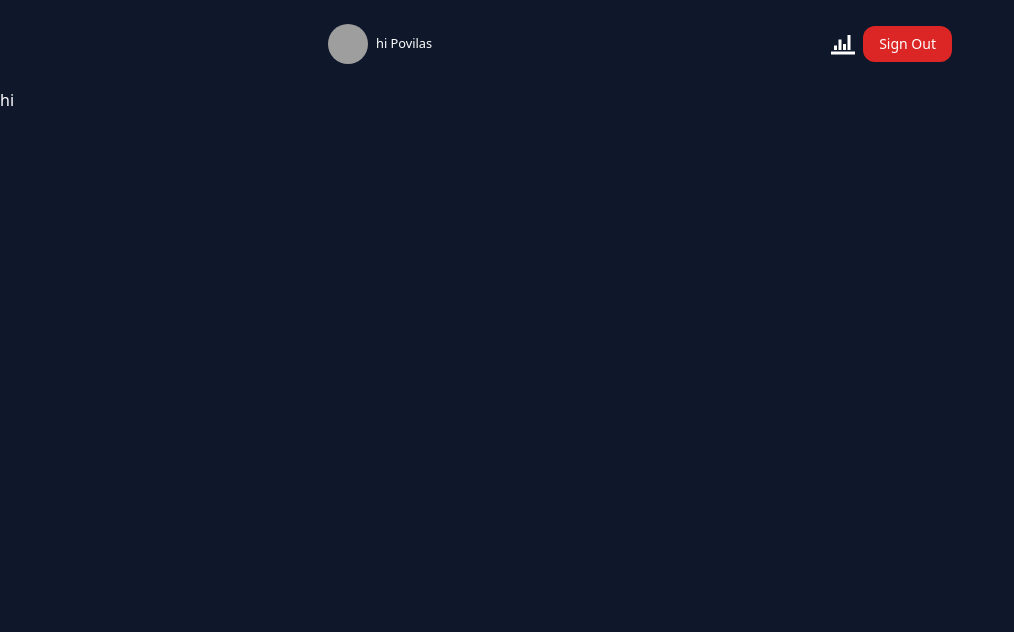
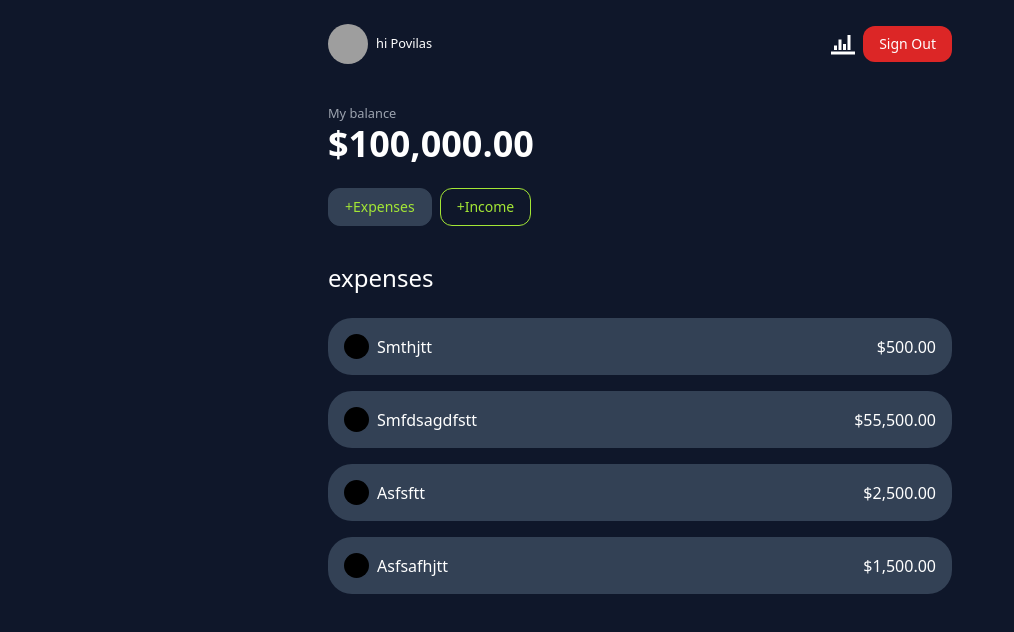
Before and after one commit to PovilasGe/budget, a Next.js app: page / in a window 1280 px wide. Shown: the top 632 px of the page, without its empty margins (0-1014 px from the left). Built offline with nearby package versions, Linux system fonts and the light colour scheme; grey boxes are pictures that could not be loaded.

Commit message:
add expenses

```diff
--- a/app/globals.css
+++ b/app/globals.css
@@ -17,6 +17,14 @@
     @apply px-4 py-2 text-sm capitalize rounded-xl;
   }
 
+  .btn-primary {
+    @apply border bg-slate-700 border-slate-700 text-lime-400;
+  }
+
+  .btn-primary-outline {
+    @apply border border-lime-400 text-lime-400;
+  }
+
   .btn-danger {
     @apply text-white bg-red-600 border-red-600;
   }
--- /dev/null
+++ b/app/lib/utils.js
@@ -0,0 +1,7 @@
+export const currencyFormatter = (amount) => {
+    const formatter = Intl.NumberFormat('en-US', {
+        currency: 'USD',
+        style: 'currency'
+    })
+    return formatter.format(amount)
+}
--- a/app/page.js
+++ b/app/page.js
@@ -1,5 +1,58 @@
+import { currencyFormatter } from "./lib/utils"
+import ExpenseCategoryItem from "@/components/ExpenseCategoryItem"
+
+const DUMMY_DATA = [
+  {
+    id: 1,
+    title: 'smthjtt',
+    color: '#000',
+    amount: 500,
+  },
+  {
+    id: 2,
+    title: 'smfdsagdfstt',
+    color: '#000',
+    amount: 55500,
+  },
+  {
+    id: 3,
+    title: 'asfsftt',
+    color: '#000',
+    amount: 2500,
+  },
+  {
+    id: 4,
+    title: 'asfsafhjtt',
+    color: '#000',
+    amount: 1500,
+  },
+]
+
 export default function Home() {
   return (
-    <h1>hi</h1>
+    <main className="container max-w-2xl px-6 mx-auto">
+      <section className="py-3">
+        <small className="text-gray-400 text-md">My balance</small>
+        <h2 className="text-4xl font-bold">{currencyFormatter(100000)}</h2>
+      </section>
+
+      <section className="flex items-center gap-2 py-3">
+        <button className="btn btn-primary">+expenses</button>
+        <button className="btn btn-primary-outline">+income</button>
+      </section>
+
+      <section className="py-6">
+        <h3 className="text-2xl">expenses</h3>
+        <div className="flex flex-col gap-4 mt-6">
+          {DUMMY_DATA.map(expense => {
+            return <ExpenseCategoryItem
+              color={expense.color}
+              title={expense.title}
+              amount={expense.amount} />
+          })}
+
+        </div>
+      </section>
+    </main>
   )
 }
--- /dev/null
+++ b/components/ExpenseCategoryItem.js
@@ -0,0 +1,17 @@
+import { currencyFormatter } from "@/app/lib/utils"
+
+function ExpenseCategoryItem({ color, title, amount }) {
+    return (
+        <button>
+            <div className="flex items-center justify-between px-4 py-4 bg-slate-700 rounded-3xl">
+                <div className="flex items-center gap-2">
+                    <div className="w-[25px] h-[25px] rounded-full" style={{ backgroundColor: color }} />
+                    <h4 className="capitalize">{title}</h4>
+                </div>
+                <p>{currencyFormatter(amount)}</p>
+            </div>
+        </button>
+    )
+}
+
+export default ExpenseCategoryItem
```
